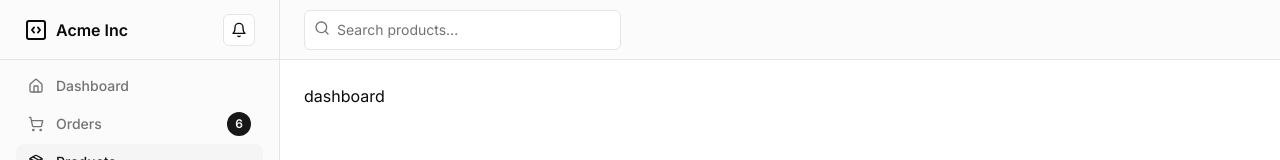
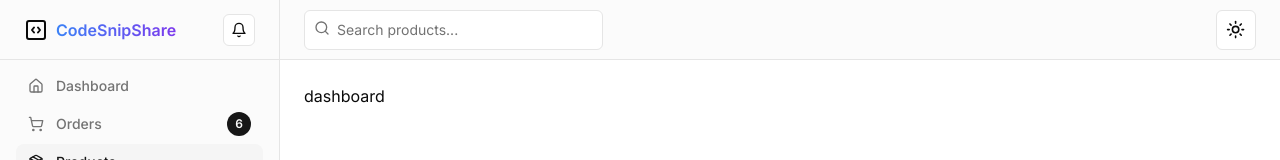
Before and after one commit to Kei-K23/code-snip-share, a Next.js app: page /dashboard in a window 1280 px wide. Shown: the top 160 px of the page. Built offline with nearby package versions, Linux system fonts and the light colour scheme.

Commit message:
Setup light and dark mode

```diff
--- a/app/(auth)/sign-in/[[...sign-in]]/page.tsx
+++ b/app/(auth)/sign-in/[[...sign-in]]/page.tsx
@@ -1,10 +1,14 @@
 "use client";
 import { ClerkLoaded, ClerkLoading, SignIn } from "@clerk/nextjs";
-import { Loader2, Wallet } from "lucide-react";
+import { Loader2 } from "lucide-react";
 import Lottie from "react-lottie";
 import programming1 from "@/public/animation-data/programming1.json";
+import { dark } from "@clerk/themes";
+import { useTheme } from "next-themes";
 
 export default function Page() {
+  const { resolvedTheme } = useTheme();
+
   return (
     <div className="min-h-screen grid grid-cols-1 lg:grid-cols-2">
       <div className="h-full lg:flex flex-col items-center justify-center px-4">
@@ -25,7 +29,12 @@ export default function Page() {
             <Loader2 className="animate-spin w-[40px] h-[40px]" />
           </ClerkLoading>
           <ClerkLoaded>
-            <SignIn />
+            <SignIn
+              appearance={{
+                // @ts-ignore
+                baseTheme: resolvedTheme === "dark" && dark,
+              }}
+            />
           </ClerkLoaded>
         </div>
       </div>
--- a/app/(auth)/sign-up/[[...sign-up]]/page.tsx
+++ b/app/(auth)/sign-up/[[...sign-up]]/page.tsx
@@ -3,8 +3,11 @@ import { ClerkLoaded, ClerkLoading, SignUp } from "@clerk/nextjs";
 import { Loader2 } from "lucide-react";
 import Lottie from "react-lottie";
 import programming4 from "@/public/animation-data/programming4.json";
+import { useTheme } from "next-themes";
+import { dark } from "@clerk/themes";
 
 export default function Page() {
+  const { resolvedTheme } = useTheme();
   return (
     <div className="min-h-screen grid grid-cols-1 lg:grid-cols-2">
       <div className="h-full lg:flex flex-col items-center justify-center px-4">
@@ -25,7 +28,12 @@ export default function Page() {
             <Loader2 className="animate-spin w-[40px] h-[40px]" />
           </ClerkLoading>
           <ClerkLoaded>
-            <SignUp />
+            <SignUp
+              appearance={{
+                // @ts-ignore
+                baseTheme: resolvedTheme === "dark" && dark,
+              }}
+            />
           </ClerkLoaded>
         </div>
       </div>
--- a/app/layout.tsx
+++ b/app/layout.tsx
@@ -2,6 +2,7 @@ import type { Metadata } from "next";
 import { Inter } from "next/font/google";
 import "./globals.css";
 import { ClerkProvider } from "@clerk/nextjs";
+import { ThemeProvider } from "@/components/theme-provider";
 
 const inter = Inter({ subsets: ["latin"] });
 
@@ -18,7 +19,11 @@ export default function RootLayout({
   return (
     <html lang="en">
       <body className={inter.className}>
-        <ClerkProvider>{children}</ClerkProvider>
+        <ClerkProvider>
+          <ThemeProvider attribute="class" defaultTheme="system" enableSystem>
+            {children}
+          </ThemeProvider>
+        </ClerkProvider>
       </body>
     </html>
   );
--- a/components/layouts/main-layout.tsx
+++ b/components/layouts/main-layout.tsx
@@ -1,3 +1,4 @@
+"use client";
 import Link from "next/link";
 import {
   Bell,
@@ -19,12 +20,16 @@ import { Input } from "@/components/ui/input";
 import { Sheet, SheetContent, SheetTrigger } from "@/components/ui/sheet";
 import React from "react";
 import { ClerkLoaded, ClerkLoading, UserButton } from "@clerk/nextjs";
+import { ModeToggle } from "../mode-toggle";
+import { useTheme } from "next-themes";
+import { dark } from "@clerk/themes";
 
 type MainLayoutProps = {
   children: React.ReactNode;
 };
 
 export function MainLayout({ children }: MainLayoutProps) {
+  const { resolvedTheme } = useTheme();
   return (
     <div className="grid min-h-screen w-full md:grid-cols-[220px_1fr] lg:grid-cols-[280px_1fr]">
       <div className="hidden border-r bg-muted/40 md:block">
@@ -35,7 +40,9 @@ export function MainLayout({ children }: MainLayoutProps) {
               className="flex items-center gap-2 font-semibold"
             >
               <CodeSquareIcon className="h-6 w-6" />
-              <span className="">Acme Inc</span>
+              <span className="bg-gradient-to-r from-blue-500 to-violet-600 bg-clip-text text-transparent">
+                CodeSnipShare
+              </span>
             </Link>
             <Button variant="outline" size="icon" className="ml-auto h-8 w-8">
               <Bell className="h-4 w-4" />
@@ -106,7 +113,9 @@ export function MainLayout({ children }: MainLayoutProps) {
                   className="flex items-center gap-2 text-lg font-semibold"
                 >
                   <CodeSquareIcon className="h-6 w-6" />
-                  <span className="sr-only">Acme Inc</span>
+                  <span className="sr-only bg-gradient-to-r from-blue-500 to-violet-600 bg-clip-text text-transparent">
+                    CodeSnipShare
+                  </span>
                 </Link>
                 <Link
                   href="#"
@@ -161,8 +170,15 @@ export function MainLayout({ children }: MainLayoutProps) {
               </div>
             </form>
           </div>
+          <ModeToggle />
           <ClerkLoaded>
-            <UserButton afterSignOutUrl="/" />
+            <UserButton
+              afterSignOutUrl="/"
+              appearance={{
+                // @ts-ignore
+                baseTheme: resolvedTheme === "dark" && dark,
+              }}
+            />
           </ClerkLoaded>
           <ClerkLoading>
             <Loader2 className="size-6 animate-spin " />
--- /dev/null
+++ b/components/mode-toggle.tsx
@@ -0,0 +1,40 @@
+"use client";
+
+import * as React from "react";
+import { useTheme } from "next-themes";
+
+import { Button } from "@/components/ui/button";
+import {
+  DropdownMenu,
+  DropdownMenuContent,
+  DropdownMenuItem,
+  DropdownMenuTrigger,
+} from "@/components/ui/dropdown-menu";
+import { MoonIcon, SunIcon } from "lucide-react";
+
+export function ModeToggle() {
+  const { setTheme } = useTheme();
+
+  return (
+    <DropdownMenu>
+      <DropdownMenuTrigger asChild>
+        <Button variant="outline" size="icon">
+          <SunIcon className="h-[1.2rem] w-[1.2rem] rotate-0 scale-100 transition-all dark:-rotate-90 dark:scale-0" />
+          <MoonIcon className="absolute h-[1.2rem] w-[1.2rem] rotate-90 scale-0 transition-all dark:rotate-0 dark:scale-100" />
+          <span className="sr-only">Toggle theme</span>
+        </Button>
+      </DropdownMenuTrigger>
+      <DropdownMenuContent align="end">
+        <DropdownMenuItem onClick={() => setTheme("light")}>
+          Light
+        </DropdownMenuItem>
+        <DropdownMenuItem onClick={() => setTheme("dark")}>
+          Dark
+        </DropdownMenuItem>
+        <DropdownMenuItem onClick={() => setTheme("system")}>
+          System
+        </DropdownMenuItem>
+      </DropdownMenuContent>
+    </DropdownMenu>
+  );
+}
--- /dev/null
+++ b/components/theme-provider.tsx
@@ -0,0 +1,9 @@
+"use client";
+
+import * as React from "react";
+import { ThemeProvider as NextThemesProvider } from "next-themes";
+import { type ThemeProviderProps } from "next-themes/dist/types";
+
+export function ThemeProvider({ children, ...props }: ThemeProviderProps) {
+  return <NextThemesProvider {...props}>{children}</NextThemesProvider>;
+}
--- a/package.json
+++ b/package.json
@@ -10,6 +10,7 @@
   },
   "dependencies": {
     "@clerk/nextjs": "^5.2.6",
+    "@clerk/themes": "^2.1.13",
     "@radix-ui/react-dialog": "^1.1.1",
     "@radix-ui/react-dropdown-menu": "^2.1.1",
     "@radix-ui/react-slot": "^1.1.0",
@@ -18,6 +19,7 @@
     "framer-motion": "^11.3.17",
     "lucide-react": "^0.414.0",
     "next": "14.2.5",
+    "next-themes": "^0.3.0",
     "react": "^18",
     "react-dom": "^18",
     "react-lottie": "^1.2.4",
```
Also changed, not shown: 1 other file (tests, documents, lock files or other folders).
